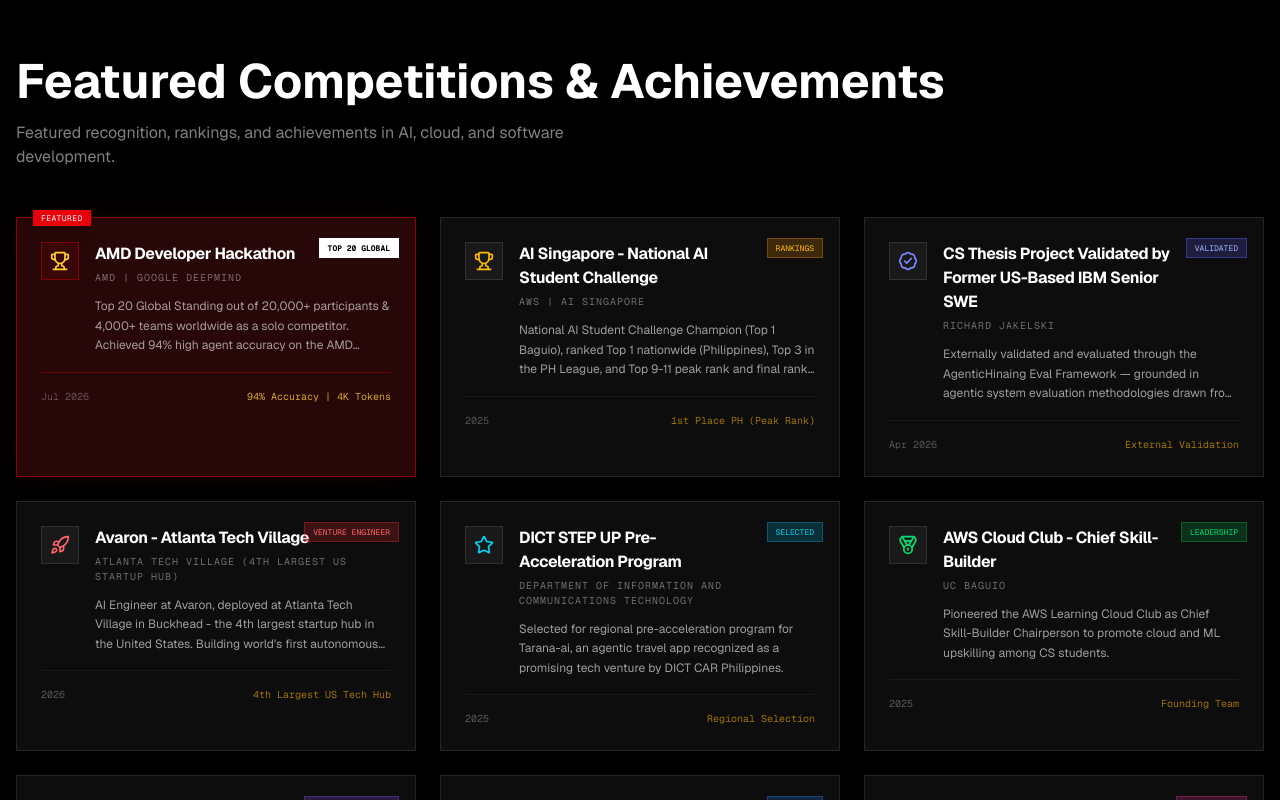
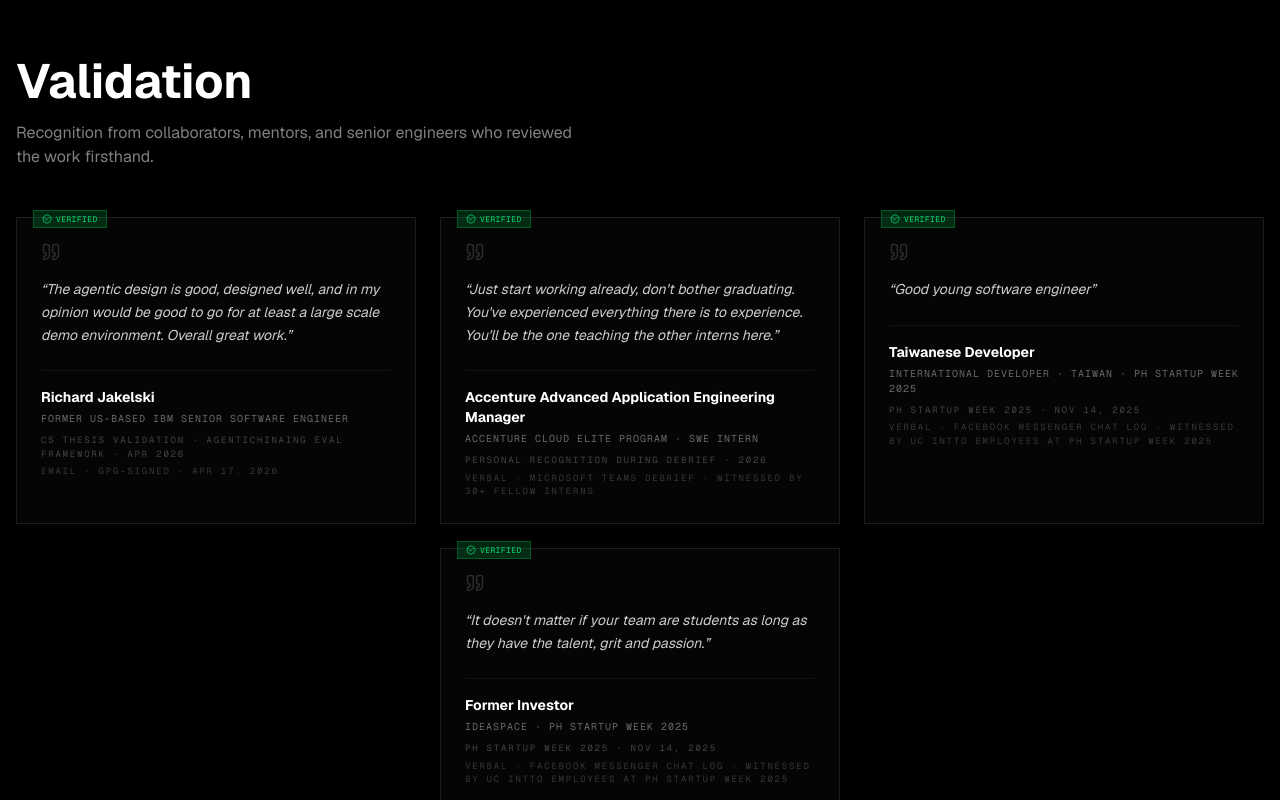
Before and after one commit to donyelqt/donielearys, a Next.js app: page / in a window 1280 px wide. Shown: the part 9260-10060 px from the top of the page. Built offline with nearby package versions, Linux system fonts and the light colour scheme.

Commit message:
feat(Testimonials): add testimonials section with animations and quotes

```diff
--- /dev/null
+++ b/src/components/sections/Testimonials.tsx
@@ -0,0 +1,141 @@
+"use client"
+
+import React from 'react'
+import { motion, useReducedMotion } from 'framer-motion'
+import { Quote, BadgeCheck } from 'lucide-react'
+
+const testimonials = [
+  {
+    name: 'Richard Jakelski',
+    role: 'Former US-Based IBM Senior Software Engineer',
+    quote:
+      "The agentic design is good, designed well, and in my opinion would be good to go for at least a large scale demo environment. Overall great work.",
+    context: 'CS Thesis Validation · AgenticHinaing Eval Framework · Apr 2026',
+    pending: false,
+    attribution: 'Email · GPG-signed · Apr 17, 2026',
+  },
+  {
+    name: 'Accenture Advanced Application Engineering Manager',
+    role: 'Accenture Cloud Elite Program · SWE Intern',
+    quote:
+      "Just start working already, don't bother graduating. You've experienced everything there is to experience. You'll be the one teaching the other interns here.",
+    context: 'Personal Recognition During Debrief · 2026',
+    pending: false,
+        attribution: 'Verbal · Microsoft Teams debrief · Witnessed by 30+ fellow interns',
+  },
+      {
+        name: 'Taiwanese Developer',
+        role: 'International Developer · Taiwan · PH Startup Week 2025',
+        quote: 'Good young software engineer',
+        context: 'PH Startup Week 2025 · Nov 14, 2025',
+        pending: false,
+        attribution: 'Verbal · Facebook Messenger chat log · Witnessed by UC InTTO employees at PH Startup Week 2025',
+      },
+      {
+        name: 'Former Investor',
+        role: 'Ideaspace · PH Startup Week 2025',
+        quote: 'It doesn\'t matter if your team are students as long as they have the talent, grit and passion.',
+        context: 'PH Startup Week 2025 · Nov 14, 2025',
+        pending: false,
+        attribution: 'Verbal · Facebook Messenger chat log · Witnessed by UC InTTO employees at PH Startup Week 2025',
+      },
+]
+
+const containerVariants = {
+  hidden: { opacity: 0 },
+  visible: {
+    opacity: 1,
+    transition: { staggerChildren: 0.15, delayChildren: 0.2 },
+  },
+}
+
+const itemVariants = {
+  hidden: { opacity: 0, y: 20 },
+  visible: { opacity: 1, y: 0, transition: { duration: 0.5 } },
+}
+
+export default function Testimonials() {
+  const prefersReducedMotion = useReducedMotion()
+
+  return (
+    <section id="testimonials" className="py-20 px-4">
+      <motion.div
+        variants={prefersReducedMotion ? {} : containerVariants}
+        initial="hidden"
+        whileInView="visible"
+        viewport={{ once: true, amount: 0.1 }}
+        className="max-w-7xl mx-auto mb-12"
+      >
+        <motion.h2
+          variants={itemVariants}
+          className="text-3xl md:text-5xl font-bold mb-4"
+        >
+          Validation
+        </motion.h2>
+        <motion.p
+          variants={itemVariants}
+          className="text-white/50 max-w-xl"
+        >
+          Recognition from collaborators, mentors, and senior engineers who
+          reviewed the work firsthand.
+        </motion.p>
+      </motion.div>
+
+      <div className="max-w-7xl mx-auto grid grid-cols-1 md:grid-cols-2 lg:grid-cols-3 gap-6">
+        {testimonials.map((t, i) => (
+          <motion.div
+            key={i}
+            variants={prefersReducedMotion ? {} : itemVariants}
+            initial="hidden"
+            whileInView="visible"
+            viewport={{ once: true, amount: 0.1 }}
+            className={`relative p-6 border border-white/10 bg-white/[0.02] hover:bg-white/[0.04] hover:border-white/20 transition-all duration-300 ${
+              i === testimonials.length - 1 ? 'lg:col-start-2' : ''
+            }`}
+          >
+            {t.pending && (
+              <div className="absolute -top-2 left-4 px-2 py-0.5 text-[8px] font-mono uppercase bg-white/10 text-white/50 tracking-wider z-20">
+                Pending Quote
+              </div>
+            )}
+            {!t.pending && (
+              <div className="absolute -top-2 left-4 px-2 py-0.5 text-[8px] font-mono uppercase bg-green-500/20 text-green-400 border border-green-500/30 tracking-wider z-20 flex items-center gap-1">
+                <BadgeCheck className="w-2.5 h-2.5" />
+                Verified
+              </div>
+            )}
+
+            <Quote className="w-5 h-5 text-white/15 mb-4" />
+
+            {t.quote ? (
+              <p className="text-white/80 text-sm leading-relaxed mb-6 italic">
+                &ldquo;{t.quote}&rdquo;
+              </p>
+            ) : (
+              <div className="mb-6 min-h-[80px] flex items-center justify-center border border-dashed border-white/10 p-4">
+                <span className="text-[10px] font-mono uppercase tracking-widest text-white/25 text-center">
+                  Awaiting verification
+                </span>
+              </div>
+            )}
+
+            <div className="border-t border-white/5 pt-4">
+              <p className="text-white font-bold text-sm mb-1">{t.name}</p>
+              <p className="text-[10px] font-mono uppercase tracking-widest text-white/40 mb-2">
+                {t.role}
+              </p>
+              <p className="text-[9px] font-mono uppercase tracking-[0.2em] text-white/25">
+                {t.context}
+              </p>
+              {t.attribution && (
+                <p className="text-[9px] font-mono uppercase tracking-[0.2em] text-white/20 mt-1">
+                  {t.attribution}
+                </p>
+              )}
+            </div>
+          </motion.div>
+        ))}
+      </div>
+    </section>
+  )
+}
```
